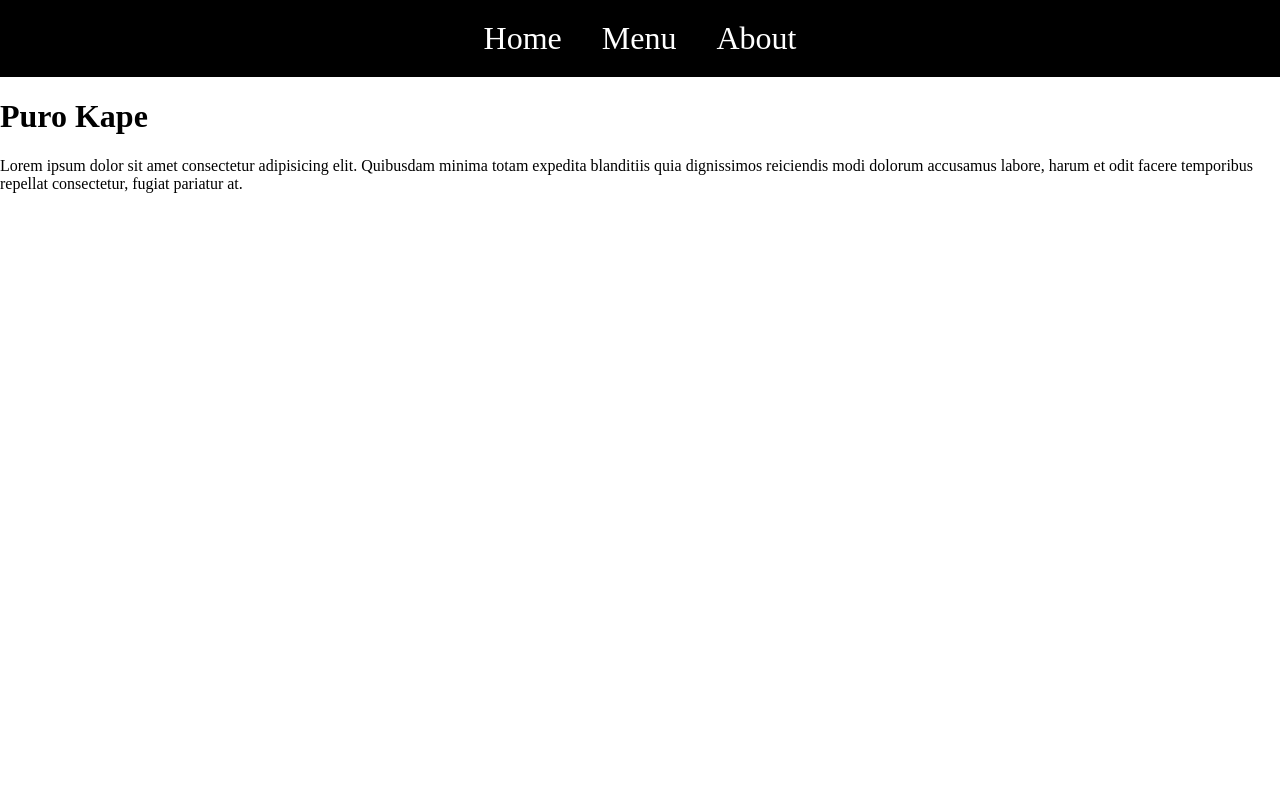
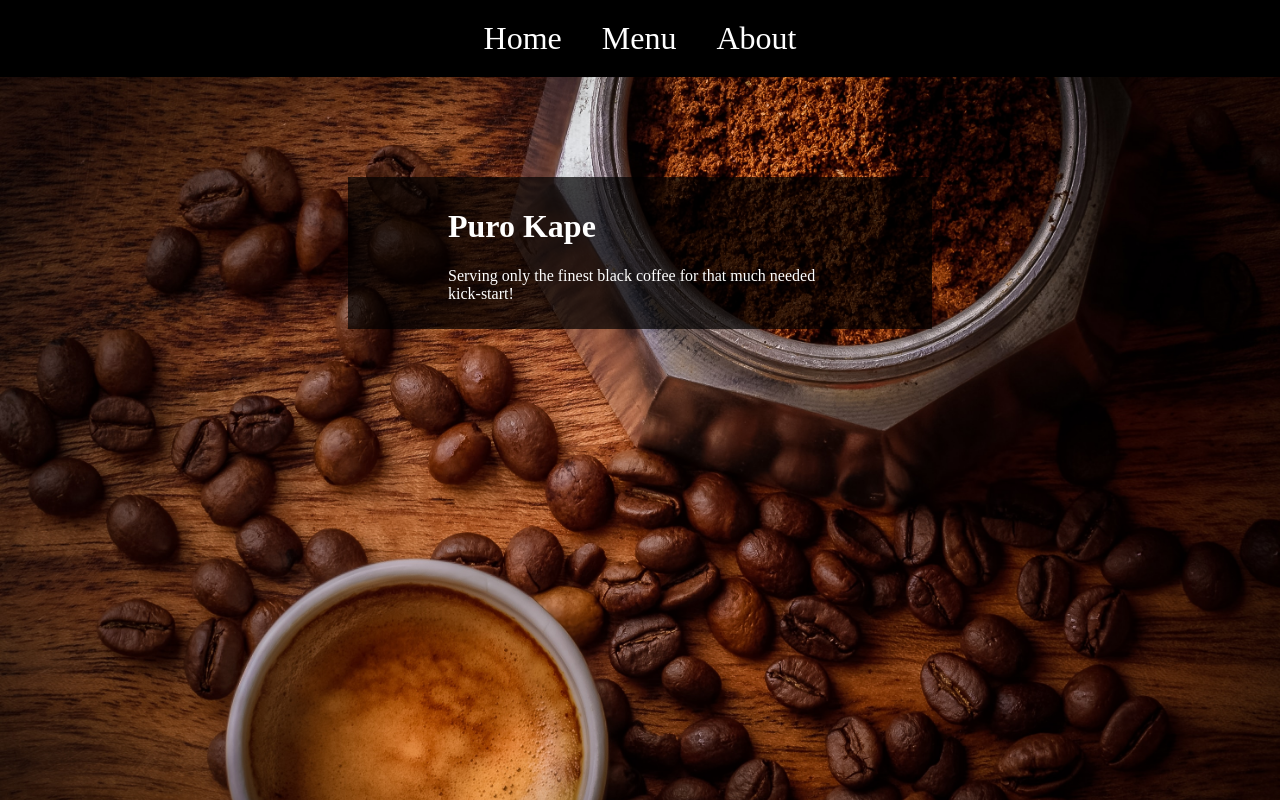
Before and after one commit to magatdarwin/restaurant-page, a website built with webpack: page dist/index.html in a window 1280 px wide. Built offline with nearby package versions, Linux system fonts and the light colour scheme.

Commit message:
Add styling

```diff
--- a/src/home.js
+++ b/src/home.js
@@ -5,7 +5,7 @@ export default function homePage(mainSection) {
   mainSection.appendChild(restaurantName);
 
   const description = document.createElement('p');
-  description.innerText = 'Lorem ipsum dolor sit amet consectetur adipisicing elit. Quibusdam minima totam expedita blanditiis quia dignissimos reiciendis modi dolorum accusamus labore, harum et odit facere temporibus repellat consectetur, fugiat pariatur at.';
+  description.innerText = 'Serving only the finest black coffee for that much needed kick-start!';
 
   mainSection.appendChild(description);
 }
--- a/src/index.js
+++ b/src/index.js
@@ -22,8 +22,6 @@ function switchTab(event, mainSection) {
 }
 
 function index() {
-  const content = document.querySelector('#content');
-
   const header = document.createElement('header');
   const topNav = document.createElement('nav');
   topNav.id = 'topnav';
--- a/src/style.css
+++ b/src/style.css
@@ -1,5 +1,14 @@
 body {
   margin: 0;
+  height: 100vh;
+  background-image: url('./coffee-background.jpg');
+  background-size: cover;
+}
+
+#content {
+  display: flex;
+  flex-direction: column;
+  gap: 100px;
 }
 
 #topnav {
@@ -16,5 +25,13 @@ body {
 }
 
 #topnav > a:hover {
-  background-color: brown;
+  background-color: rgb(72, 72, 72);
 }
+
+#page {
+  align-self: center;
+  width: 30%;
+  padding: 10px 100px;
+  background-color: rgba(0, 0, 0, 0.7);
+  color: white;
+}
--- a/webpack.config.js
+++ b/webpack.config.js
@@ -3,9 +3,6 @@ const path = require('path');
 module.exports = {
   entry: {
     index: './src/index.js',
-    home: './src/home.js',
-    menu: './src/menu.js',
-    about: './src/about.js',
   },
   devtool: 'inline-source-map',
   output: {
@@ -18,6 +15,10 @@ module.exports = {
         test: /\.css$/i,
         use: ['style-loader', 'css-loader'],
       },
+      {
+        test: /\.(png|svg|jpg|jpeg|gif)$/i,
+        type: 'asset/resource',
+      },
     ],
   },
 };
```
Also changed, not shown: dist/68383ac55b57e24b7d9e.jpg (added), dist/about.bundle.js (deleted), dist/home.bundle.js (deleted), dist/index.bundle.js, dist/menu.bundle.js (deleted), src/coffee-background.jpg (added).
